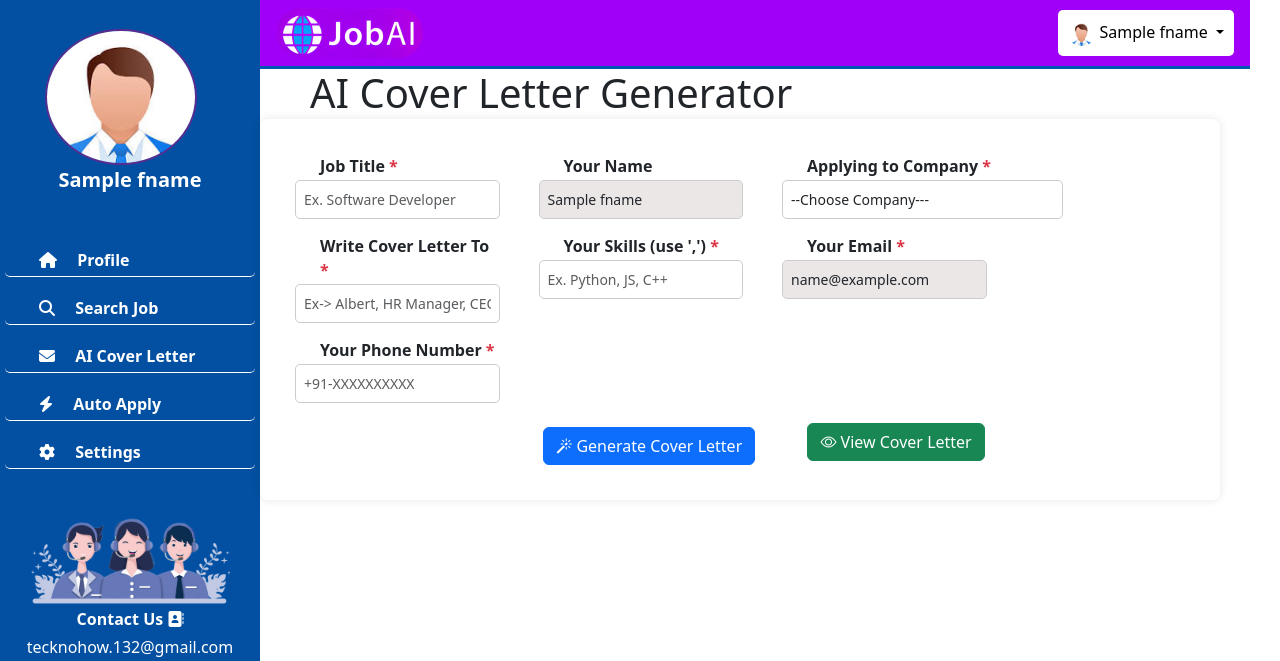
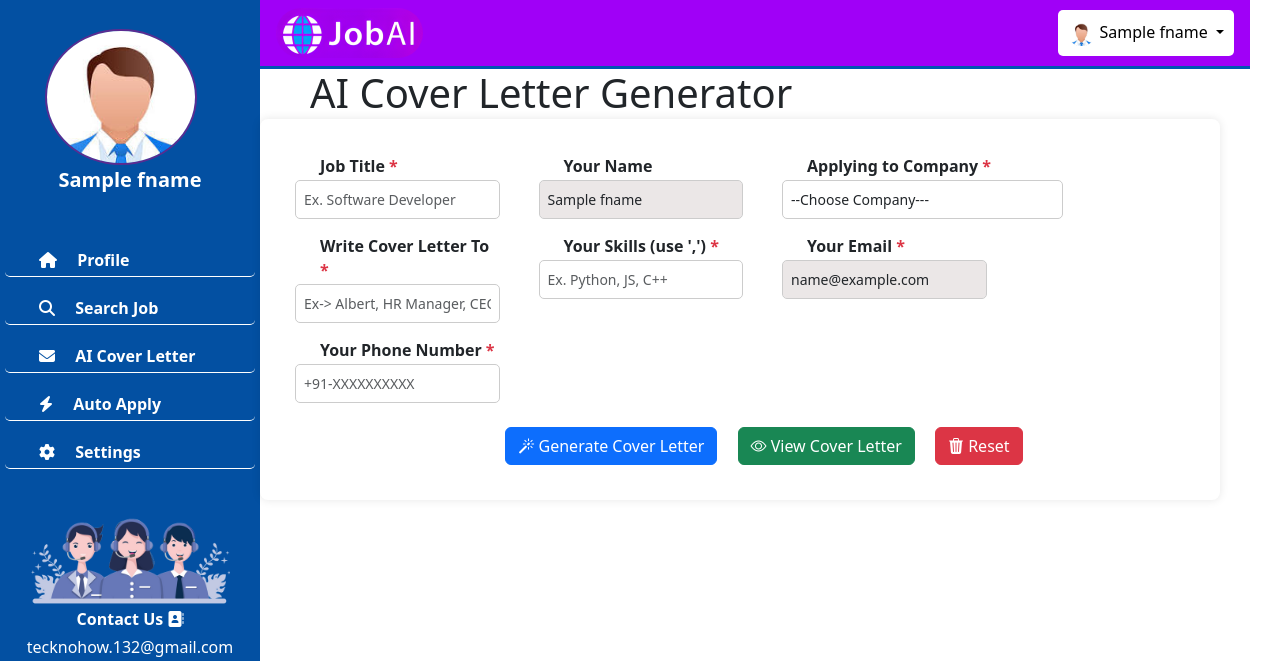
Before and after one commit to Saintgits-MCA/JobAi, a Django app: template JobAi/JobAi_App/templates/cover-letter.html in a window 1280 px wide. Shown: the top 661 px of the page. Run offline with Django 5.2, Linux system fonts and the light colour scheme; the template is opened without the code that fills it: most values are stand-ins (such as "Sample title", 1, 10 or a date in 2020); some libraries are stand-ins or nearby versions.

Commit message:
95th commit

```diff
--- a/JobAi/JobAi_App/templates/cover-letter.html
+++ b/JobAi/JobAi_App/templates/cover-letter.html
@@ -84,20 +84,23 @@
                                 <div class="col-lg-3">
                                     <div class="coverletterinputblock">
                                         <label class="coverletterlabel form-label">Your Phone Number <span class="text-danger">*</span></label>
-                                        <input type="tel" name="phone" class="form-control input-bg" pattern="+91 [1-9]{10}" placeholder="+91-XXXXXXXXXX" required>
+                                        <input type="tel" name="phone" class="form-control input-bg" pattern="^\+91[-\s]?[1-9][0-9]{9}$" placeholder="+91-XXXXXXXXXX" required>
                                     </div>
                                 </div>
                             </div>
                             <div class="covergeneratorbutton">
                                 <center>
-                                    <button type="submit" class="mx-5 mt-4 btn btn-primary">
+                                    <button type="submit" class="ms-5 mt-4 btn btn-primary">
                                         <i class="bi bi-magic"></i> Generate Cover Letter
                                     </button>
                                     {% if cover_letter %}
                                     <!-- Button to Open Modal -->
-                                    <button type="button" class="btn btn-success mt-3" data-bs-toggle="modal" data-bs-target="#coverLetterModal">
+                                    <button type="button" class="btn btn-success mt-4 ms-3" id="view" data-bs-toggle="modal" data-bs-target="#coverLetterModal">
                                        <i class="bi bi-eye"></i> View Cover Letter
                                     </button>
+                                    <button type="button" class="btn btn-danger mt-4 ms-3" onclick="resetbtn()" id="resetButton">
+                                        <i class="bi bi-trash3-fill"></i> Reset
+                                     </button>
 
                                     <!-- Modal -->
                                     <div class="modal fade" id="coverLetterModal" tabindex="-1" aria-labelledby="coverLetterModalLabel" aria-hidden="true">
@@ -143,6 +146,51 @@
 </body>
 
 <script>
+    function resetbtn() {
+    console.log("Reset function called"); // Debugging
+
+    // Hide View Cover Letter Button
+    let viewButton = document.getElementById("view");
+    if (viewButton) {
+        viewButton.style.display = "none";
+        console.log("Hiding view button"); // Debugging
+    } else {
+        console.log("View button not found");
+    }
+
+    // Hide Reset Button
+    let resetButton = document.getElementById("resetButton");
+    if (resetButton) {
+        resetButton.style.display = "none";
+        console.log("Hiding reset button"); // Debugging
+    } else {
+        console.log("Reset button not found");
+    }
+
+    // Optionally Clear Cover Letter Text
+    let coverLetterText = document.getElementById("coverLetterText");
+    if (coverLetterText) {
+        coverLetterText.innerHTML = "";
+        console.log("Clearing cover letter text");
+    } else {
+        console.log("Cover letter text not found");
+    }
+
+    // Hide Modal if Open
+    let modalElement = document.getElementById("coverLetterModal");
+    if (modalElement) {
+        let modal = bootstrap.Modal.getInstance(modalElement);
+        if (modal) {
+            modal.hide();
+            console.log("Hiding modal");
+        } else {
+            console.log("Modal instance not found");
+        }
+    } else {
+        console.log("Modal element not found");
+    }
+}
+
      // Function to trigger the typing effect after page load
      window.addEventListener('DOMContentLoaded', (event) => {
         const coverLetterText = document.getElementById('coverLetterText');
```
